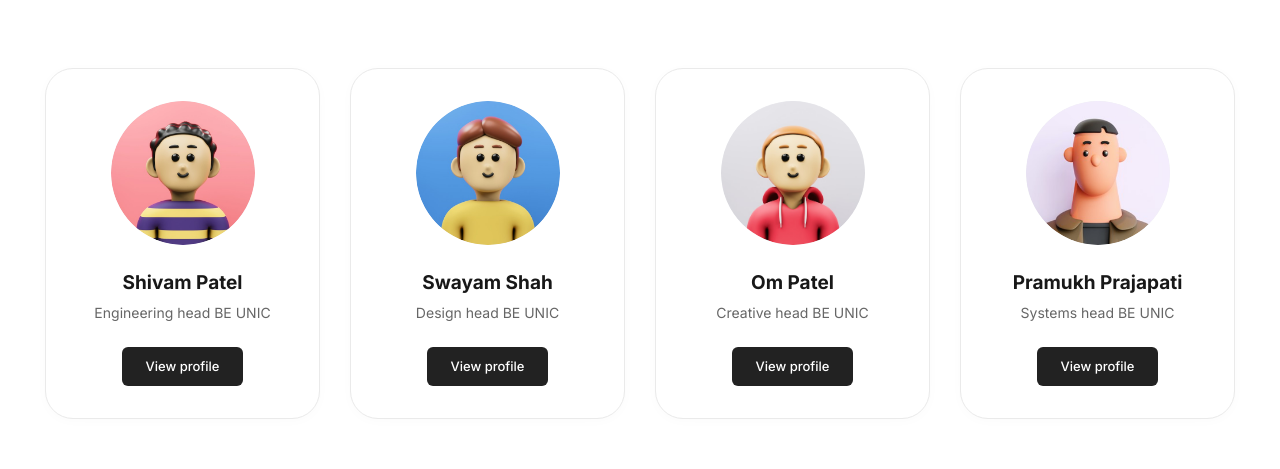
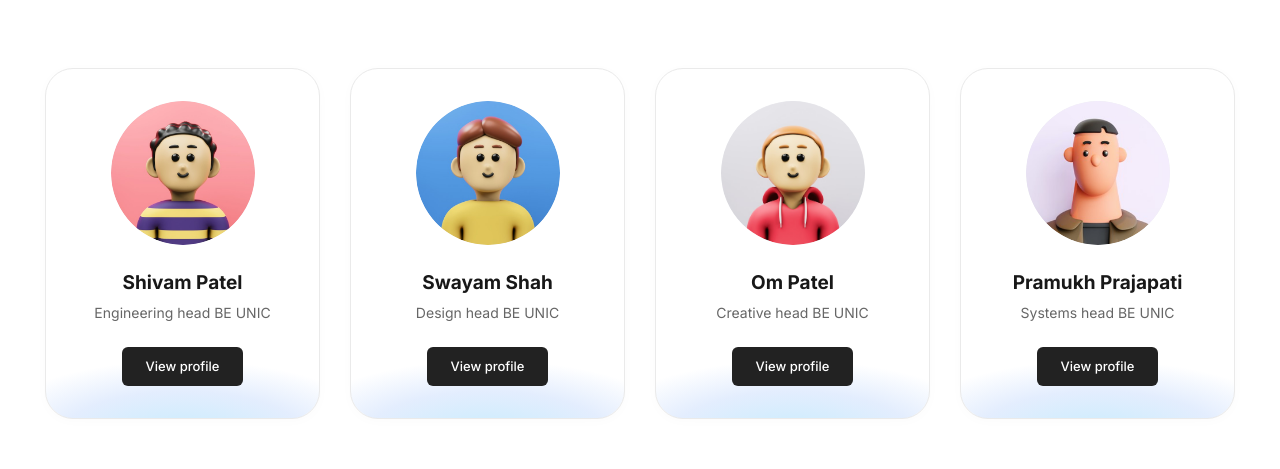
Before and after one commit to shivamapatel03/startup, a Next.js app: page /members in a window 1280 px wide. Shown: the part 205-674 px from the top of the page. Built offline with nearby package versions, Linux system fonts and the light colour scheme; no server answers.

Commit message:
Add internal bottom blue gradient effect to profile cards and update LinkedIn URLs

```diff
--- a/src/app/members/page.tsx
+++ b/src/app/members/page.tsx
@@ -22,13 +22,13 @@ const coreMembers = [
     name: "Om Patel",
     role: "Creative head BE UNIC",
     image: "/team/team4.png",
-    linkedin: "https://www.linkedin.com/in/om-patel",
+    linkedin: "https://www.linkedin.com/in/om-patel-29a25b357/",
   },
   {
     name: "Pramukh Prajapati",
     role: "Systems head BE UNIC",
     image: "/team/team3.png",
-    linkedin: "https://www.linkedin.com/in/pramukh-prajapati",
+    linkedin: "https://www.linkedin.com/in/pramukhprajapati17/",
   },
 ];
 
@@ -49,10 +49,16 @@ export default function MembersPage() {
             {coreMembers.map((member) => (
               <div
                 key={member.name}
-                className="bg-white border border-[#EAEAEA] rounded-[28px] p-7 sm:p-8 flex flex-col items-center text-center w-full max-w-[275px] shadow-[0_2px_12px_rgba(0,0,0,0.02)]"
+                className="relative bg-white border border-[#EAEAEA] rounded-[28px] p-7 sm:p-8 flex flex-col items-center text-center w-full max-w-[275px] shadow-[0_2px_12px_rgba(0,0,0,0.02)] overflow-hidden"
               >
+                {/* Blue Gradient Effect at bottom inside card */}
+                <div
+                  aria-hidden="true"
+                  className="absolute bottom-0 inset-x-0 h-32 pointer-events-none bg-[radial-gradient(ellipse_100%_80%_at_50%_115%,rgba(56,189,248,0.28)_0%,rgba(59,130,246,0.14)_45%,transparent_75%)] select-none"
+                />
+
                 {/* Member Avatar */}
-                <div className="relative w-32 h-32 sm:w-36 sm:h-36 rounded-full overflow-hidden bg-[#F0F1F3] select-none shrink-0">
+                <div className="relative z-10 w-32 h-32 sm:w-36 sm:h-36 rounded-full overflow-hidden bg-[#F0F1F3] select-none shrink-0">
                   <Image
                     src={member.image}
                     alt={member.name}
@@ -63,12 +69,12 @@ export default function MembersPage() {
                 </div>
 
                 {/* Member Name */}
-                <h2 className="font-bold text-[18px] sm:text-[19px] text-[#181818] mt-6">
+                <h2 className="relative z-10 font-bold text-[18px] sm:text-[19px] text-[#181818] mt-6">
                   {member.name}
                 </h2>
 
                 {/* Member Role */}
-                <p className="text-[13.5px] sm:text-[14px] text-[#666666] mt-1">
+                <p className="relative z-10 text-[13.5px] sm:text-[14px] text-[#666666] mt-1">
                   {member.role}
                 </p>
 
@@ -77,7 +83,7 @@ export default function MembersPage() {
                   href={member.linkedin}
                   target="_blank"
                   rel="noopener noreferrer"
-                  className="mt-6 inline-flex items-center justify-center bg-[#222222] hover:bg-black text-white text-[13px] font-medium px-6 py-2.5 rounded-[6px] transition-colors"
+                  className="relative z-10 mt-6 inline-flex items-center justify-center bg-[#222222] hover:bg-black text-white text-[13px] font-medium px-6 py-2.5 rounded-[6px] transition-colors"
                 >
                   View profile
                 </a>
```
